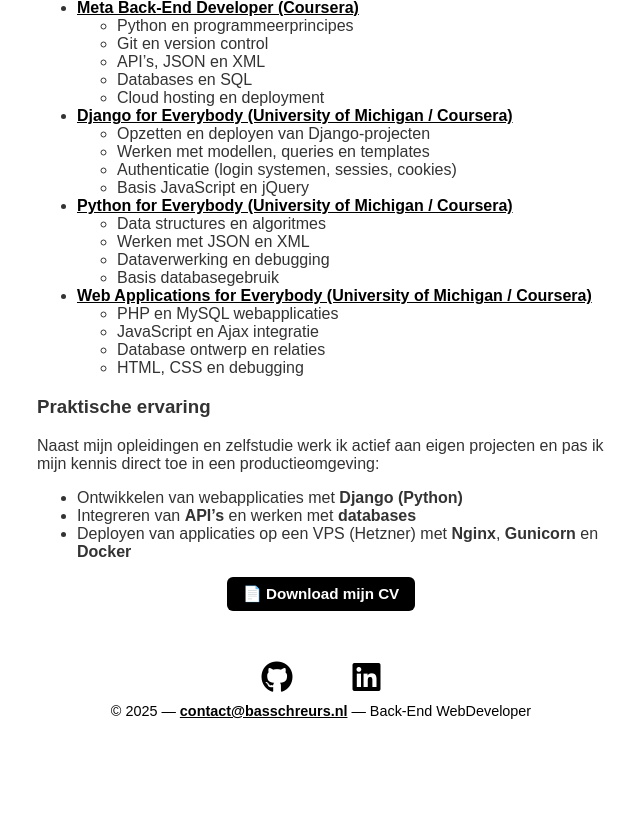
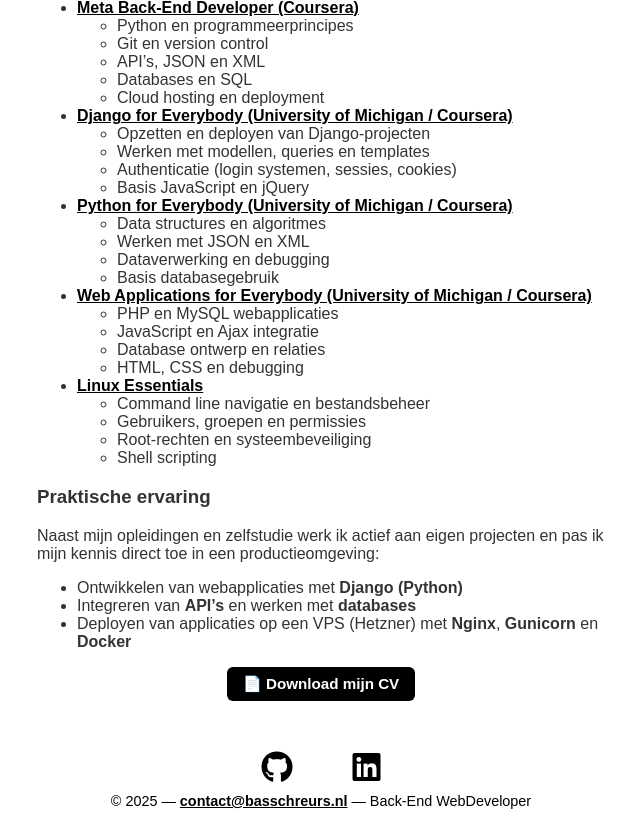
Before and after one commit to BasSchreurs/basschreurs.nl, a Django app: page /about/ in a window 1280 px wide. Shown: the part 492-1321 px from the top of the page, without its empty margins (319-959 px from the left). Before the commit the page ends 1211 px from the top, so only its background shows below. Run offline with Django 5.2, Linux system fonts and the light colour scheme.

Commit message:
change about.html

```diff
--- a/website/templates/website/about.html
+++ b/website/templates/website/about.html
@@ -86,6 +86,20 @@
         <li>HTML, CSS en debugging</li>
       </ul>
     </li>
+
+    <li>
+      <strong>
+        <a href="https://www.credly.com/badges/0a14e2af-5203-4937-8648-e05c261f8909/public_url" target="_blank">
+          Linux Essentials
+        </a>
+      </strong>
+      <ul>
+        <li>Command line navigatie en bestandsbeheer</li>
+        <li>Gebruikers, groepen en permissies</li>
+        <li>Root-rechten en systeembeveiliging</li>
+        <li>Shell scripting</li>
+      </ul>
+    </li>
   </ul>
 
 <h3>Praktische ervaring</h3>
```
